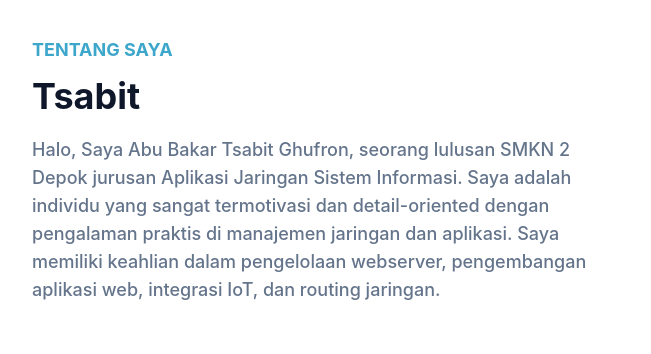
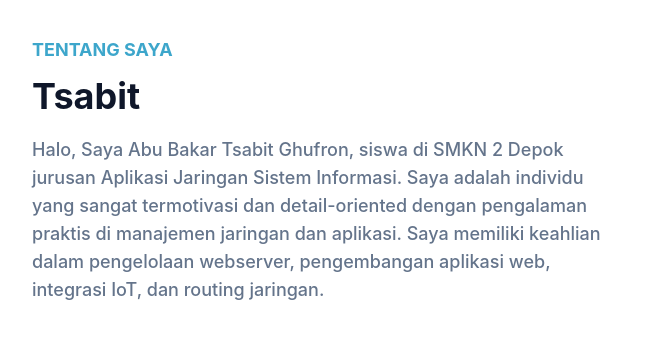
Before and after one commit to tsabith/portfolio-tailwind, a website: page index.html in a window 1280 px wide. Shown: the part 860-1214 px from the top of the page, 0-651 px from the left. Drawn offline with Linux system fonts and the light colour scheme.

Commit message:
koreksi 3

```diff
--- a/index.html
+++ b/index.html
@@ -82,7 +82,7 @@
                 <div class="w-full px-4 mb-10 lg:w-1/2 ">
                     <h4 class="font-bold uppercase text-primary text-lg mb-3 ">Tentang Saya</h4>
                     <h2 class="font-bold text-dark text-3xl mb-5 max-w-md lg:text-4xl">Tsabit</h2>
-                    <p class="font-medium text-base text-secondary max-w-xl lg:text-lg">Halo, Saya Abu Bakar Tsabit Ghufron, seorang lulusan SMKN 2 Depok jurusan Aplikasi Jaringan Sistem Informasi. Saya adalah individu yang sangat termotivasi dan detail-oriented dengan pengalaman praktis di manajemen jaringan dan aplikasi. Saya memiliki keahlian dalam pengelolaan webserver, pengembangan aplikasi web, integrasi IoT, dan routing jaringan. </p>
+                    <p class="font-medium text-base text-secondary max-w-xl lg:text-lg">Halo, Saya Abu Bakar Tsabit Ghufron, siswa di SMKN 2 Depok jurusan Aplikasi Jaringan Sistem Informasi. Saya adalah individu yang sangat termotivasi dan detail-oriented dengan pengalaman praktis di manajemen jaringan dan aplikasi. Saya memiliki keahlian dalam pengelolaan webserver, pengembangan aplikasi web, integrasi IoT, dan routing jaringan. </p>
                 </div>
                 <div class="w-full px-4 lg:w-1/2">
                     <h3 class="font-semibold text-dark text-2xl mb-4 lg:text-3xl lg:pt-10">Lets Be Friends</h3>
```
